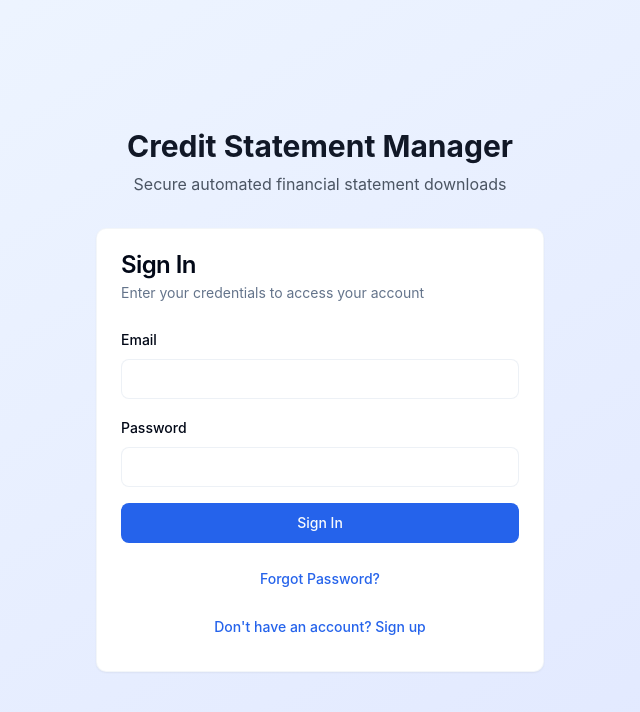
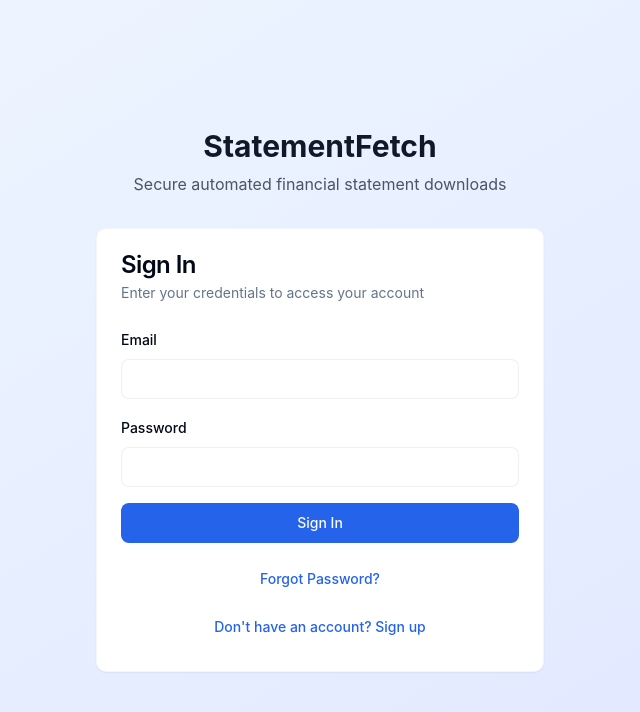
Before and after one commit to DoreenRoberts/statementfetch, a React (Vite) app: page / in a window 1280 px wide. Shown: the top 712 px of the page, without its empty margins (320-960 px from the left). Built offline with nearby package versions, Linux system fonts and the light colour scheme; no server answers.

Commit message:
Replace Credit Statement Manager with StatementFetch

```diff
--- a/src/components/auth/AuthPage.tsx
+++ b/src/components/auth/AuthPage.tsx
@@ -10,7 +10,7 @@ export const AuthPage: React.FC = () => {
       <div className="w-full max-w-md">
         <div className="text-center mb-8">
           <h1 className="text-3xl font-bold text-gray-900 mb-2">
-            Credit Statement Manager
+StatementFetch
           </h1>
           <p className="text-gray-600">
             Secure automated financial statement downloads
```
